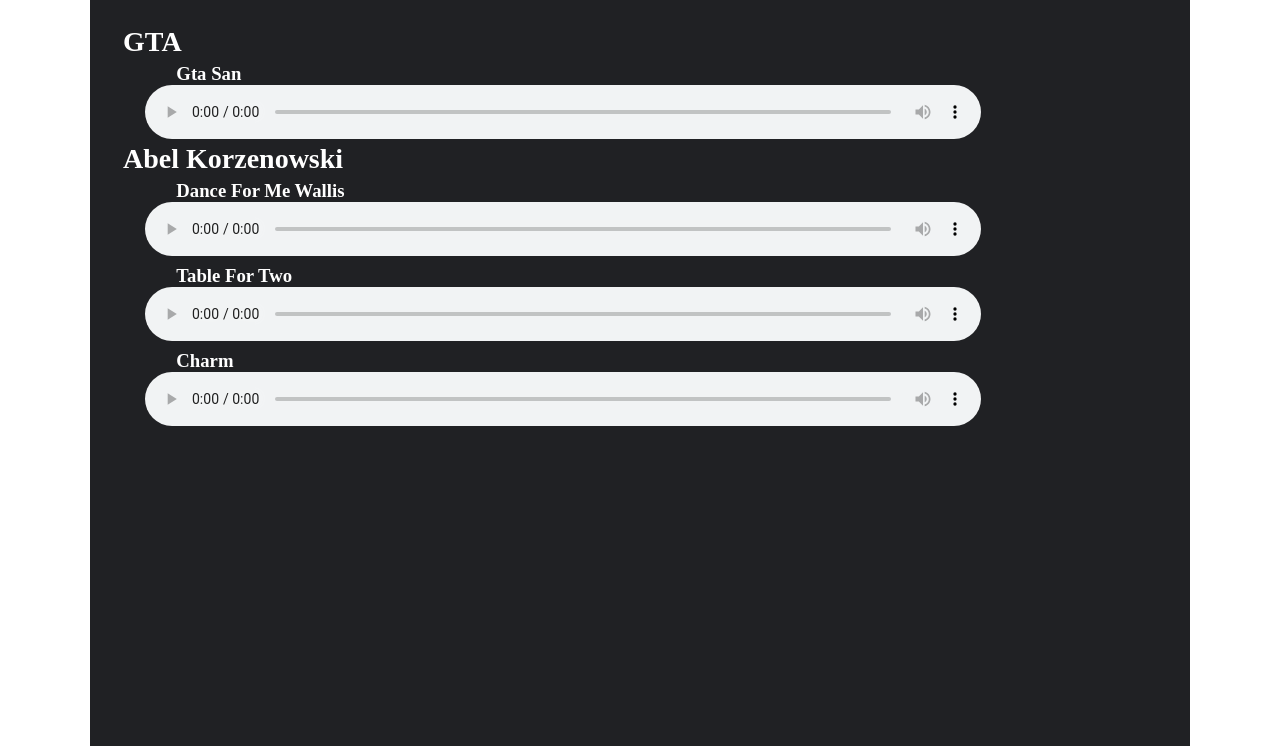
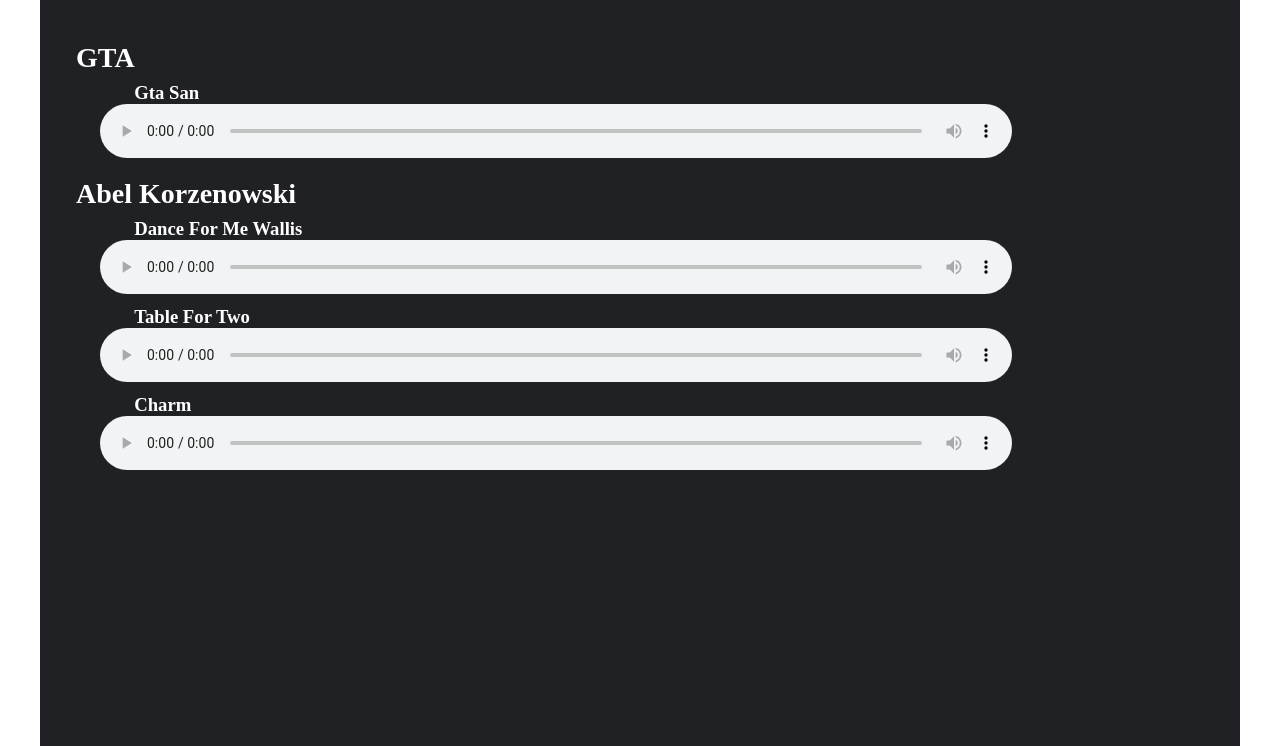
Before and after one commit to Dan-Egorov/Musicsite, a plain HTML site: page index.html in a window 1280 px wide. Shown: the part 54-800 px from the top of the page. Drawn offline with Linux system fonts and the light colour scheme.

Commit message:
Update style.css

```diff
--- a/css/style.css
+++ b/css/style.css
@@ -8,7 +8,7 @@
 }
 
 .container {
-  max-width: 1100px;
+  max-width: 1200px;
   margin: 0px auto;
 }
 
@@ -32,14 +32,14 @@
   background-color: #202124;
 }
 .second-section__audio-container-item {
-  margin: 0 auto;
+  margin: 2vh 0px 0 0;
 }
 .second-section__audio-text {
   font-size: 28px;
   margin: 0 0 0 3%;
 }
 .second-section__audio-list {
-  padding: 5px 0 0 0;
+  padding: 8px 0 0 0;
   margin: 0 0 0 5%;
 }
 .second-section__audio-player {
```
